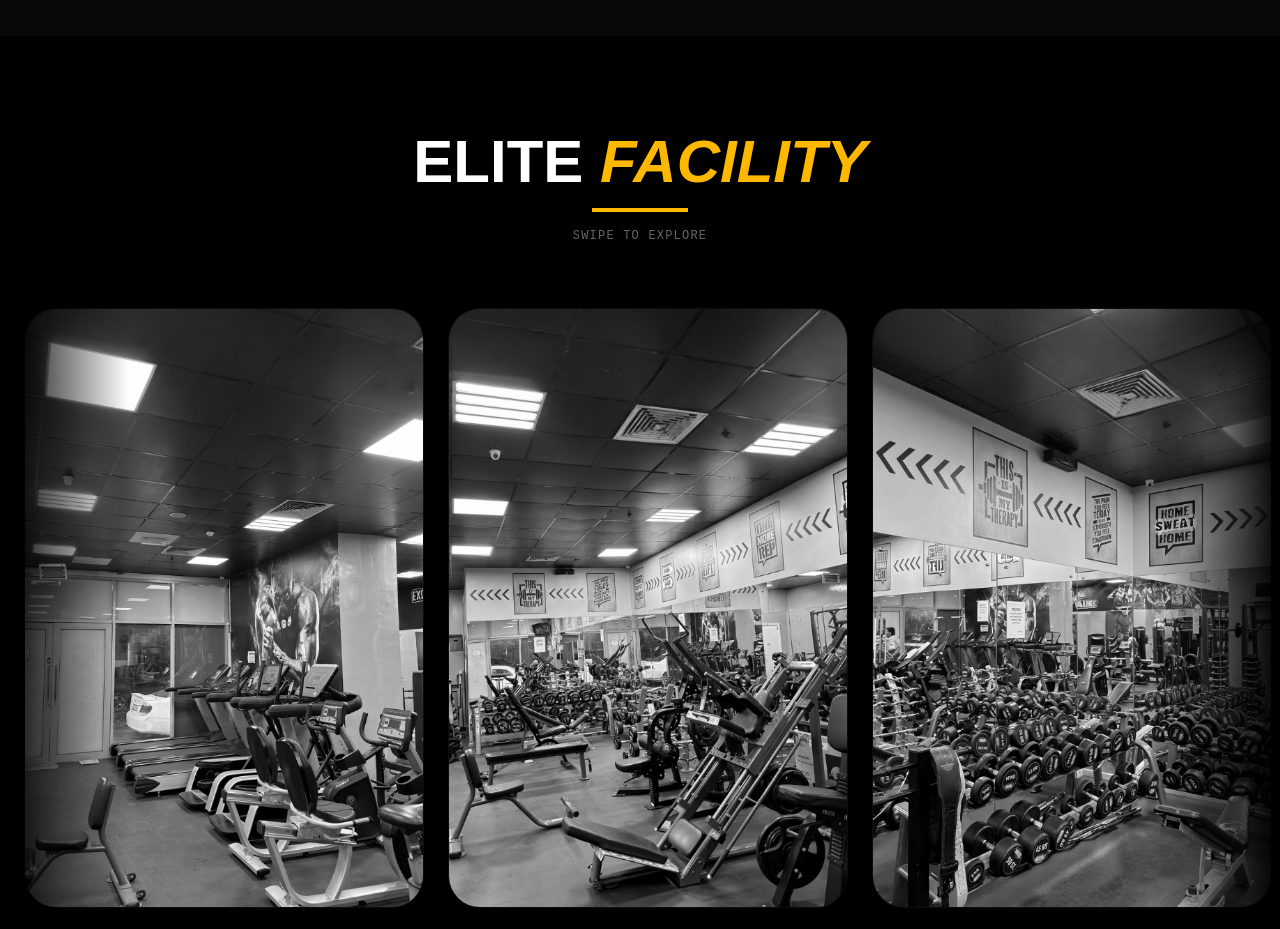
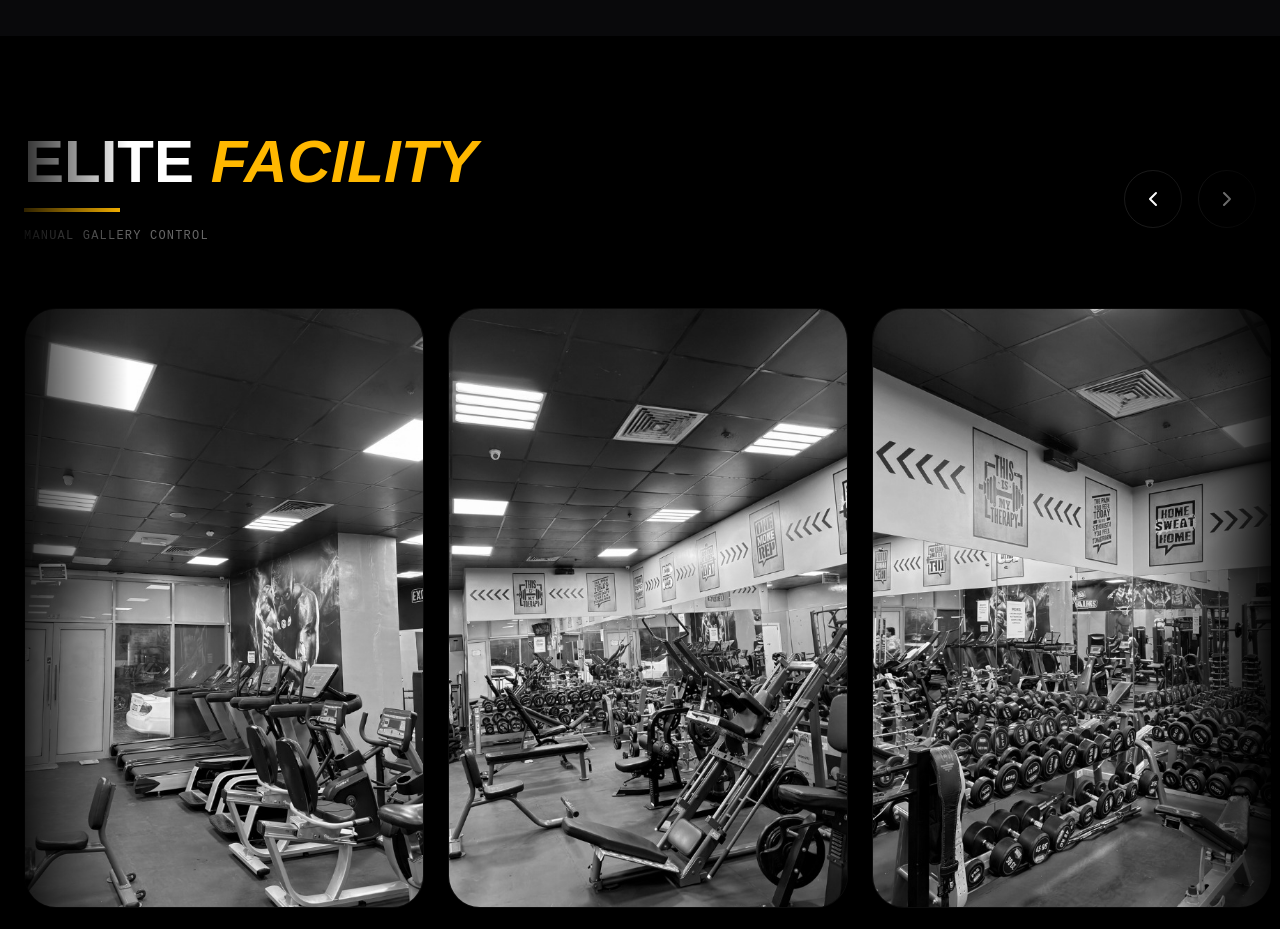
Before and after one commit to jasim-ala/smart-city-gym, a React (Vite) app: page / in a window 1280 px wide. Shown: the part 6060-6989 px from the top of the page. Built offline with nearby package versions, Linux system fonts and the light colour scheme.

Commit message:
Add manual scroll buttons to ImageGallery

```diff
--- a/src/App.tsx
+++ b/src/App.tsx
@@ -1,6 +1,6 @@
 import { motion, useScroll, useTransform, useSpring, useMotionValue } from "motion/react";
 import { useRef, useState, useEffect, MouseEvent } from "react";
-import { Shield, Zap, TrendingUp, ChevronDown, Dumbbell, Mail, Phone, MapPin, Clock, Star, Target, Activity } from "lucide-react";
+import { Shield, Zap, TrendingUp, ChevronDown, Dumbbell, Mail, Phone, MapPin, Clock, Star, Target, Activity, ChevronLeft, ChevronRight } from "lucide-react";
 
 const ThreeDHero = () => {
   const containerRef = useRef<HTMLDivElement>(null);
@@ -424,6 +424,7 @@ const ScheduleSection = () => {
 };
 
 const ImageGallery = () => {
+    const scrollRef = useRef<HTMLDivElement>(null);
     const images = [
         "/images/gym_1.jpg",
         "/images/gym_2.jpg",
@@ -431,15 +432,46 @@ const ImageGallery = () => {
         "/images/gym_4.jpg",
     ];
 
+    const scroll = (direction: 'left' | 'right') => {
+        if (scrollRef.current) {
+            const { scrollLeft, clientWidth } = scrollRef.current;
+            const scrollTo = direction === 'left'
+                ? scrollLeft - clientWidth / 2
+                : scrollLeft + clientWidth / 2;
+
+            scrollRef.current.scrollTo({ left: scrollTo, behavior: 'smooth' });
+        }
+    };
+
     return (
         <section className="py-24 bg-black overflow-hidden relative">
-            <div className="max-w-7xl mx-auto px-6 mb-16 text-center">
-                <h2 className="text-4xl md:text-6xl font-bold uppercase mb-4">Elite <span className="text-primary italic">Facility</span></h2>
-                <div className="w-24 h-1 bg-primary mx-auto mb-4" />
-                <p className="text-white/40 text-xs uppercase tracking-widest font-mono">Swipe to explore</p>
+            <div className="max-w-7xl mx-auto px-6 mb-16 flex flex-col md:flex-row justify-between items-end gap-6">
+                <div className="text-center md:text-left">
+                    <h2 className="text-4xl md:text-6xl font-bold uppercase mb-4">Elite <span className="text-primary italic">Facility</span></h2>
+                    <div className="w-24 h-1 bg-primary mx-auto md:mx-0 mb-4" />
+                    <p className="text-white/40 text-xs uppercase tracking-widest font-mono">Manual Gallery Control</p>
+                </div>
+
+                <div className="flex gap-4 mb-4">
+                    <button
+                        onClick={() => scroll('left')}
+                        className="p-4 rounded-full border border-white/10 hover:border-primary hover:text-primary transition-all active:scale-90"
+                    >
+                        <ChevronLeft size={24} />
+                    </button>
+                    <button
+                        onClick={() => scroll('right')}
+                        className="p-4 rounded-full border border-white/10 hover:border-primary hover:text-primary transition-all active:scale-90"
+                    >
+                        <ChevronRight size={24} />
+                    </button>
+                </div>
             </div>
 
-            <div className="flex overflow-x-auto snap-x snap-mandatory gap-6 px-6 pb-12 no-scrollbar">
+            <div
+                ref={scrollRef}
+                className="flex overflow-x-auto snap-x snap-mandatory gap-6 px-6 pb-12 no-scrollbar"
+            >
                 {images.map((src, i) => (
                     <motion.div
                         key={i}
@@ -456,7 +488,6 @@ const ImageGallery = () => {
                 ))}
             </div>
 
-            {/* Fade edges - desktop only for easier swiping on mobile */}
             <div className="hidden md:block absolute inset-y-0 left-0 w-32 bg-gradient-to-r from-black to-transparent z-10 pointer-events-none" />
             <div className="hidden md:block absolute inset-y-0 right-0 w-32 bg-gradient-to-l from-black to-transparent z-10 pointer-events-none" />
         </section>
```
